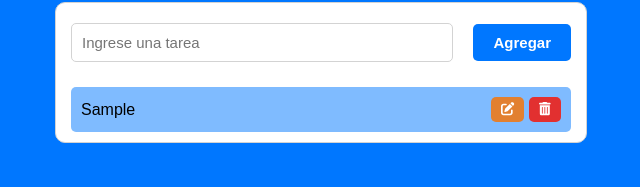
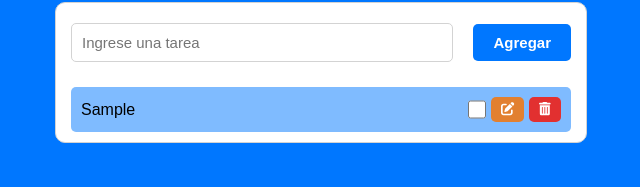
Before and after one commit to alanrzz/todo-app, a React (Vite) app: page / in a window 1280 px wide. Both pictures are taken after typing "Sample" into the empty fields and a click on the button "Agregar". Shown: the part 98-285 px from the top of the page, without its empty margins (319-959 px from the left). Built offline with nearby package versions, Linux system fonts and the light colour scheme.

Commit message:
add checkbox

```diff
--- a/src/components/Task/Task.css
+++ b/src/components/Task/Task.css
@@ -42,7 +42,8 @@
   }
 }
 
-.text {
+.text,
+.checked-text {
   width: 370px;
   overflow-wrap: break-word;
   text-align: justify;
@@ -54,3 +55,17 @@
     width: 180px;
   }
 }
+
+.task-right-section {
+  display: flex;
+}
+
+.complete-task-checkbox {
+  width: 18px;
+  margin: 0;
+}
+
+.checked-text {
+  text-decoration: line-through;
+  color: rgba(0, 0, 0, 0.3);
+}
--- a/src/components/Task/Task.jsx
+++ b/src/components/Task/Task.jsx
@@ -1,13 +1,17 @@
+import { useState } from 'react';
 import { FontAwesomeIcon } from '@fortawesome/react-fontawesome';
 import { faTrashCan, faPenToSquare } from '@fortawesome/free-solid-svg-icons';
 import './Task.css';
 
 const Task = (props) => {
   const { id, msg, deleteTask, editTask } = props;
+  const [checked, setChecked] = useState(false);
+
   return (
     <div className="task">
-      <p className="text">{msg}</p>
-      <div>
+      <p className={checked ? "checked-text" : "text"}>{msg}</p>
+      <div className="task-right-section">
+        <input className="complete-task-checkbox" type="checkbox" onClick={e => setChecked(e.target.checked)} />
         <button className="edit-btn" type="button" onClick={() => editTask(id)}>
           <FontAwesomeIcon icon={faPenToSquare} />
         </button>
```
